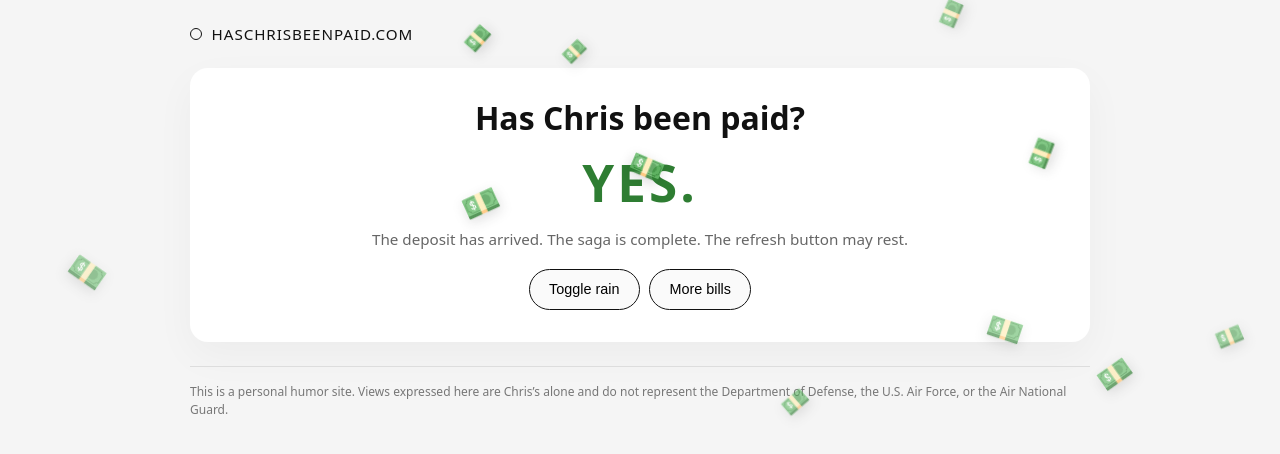
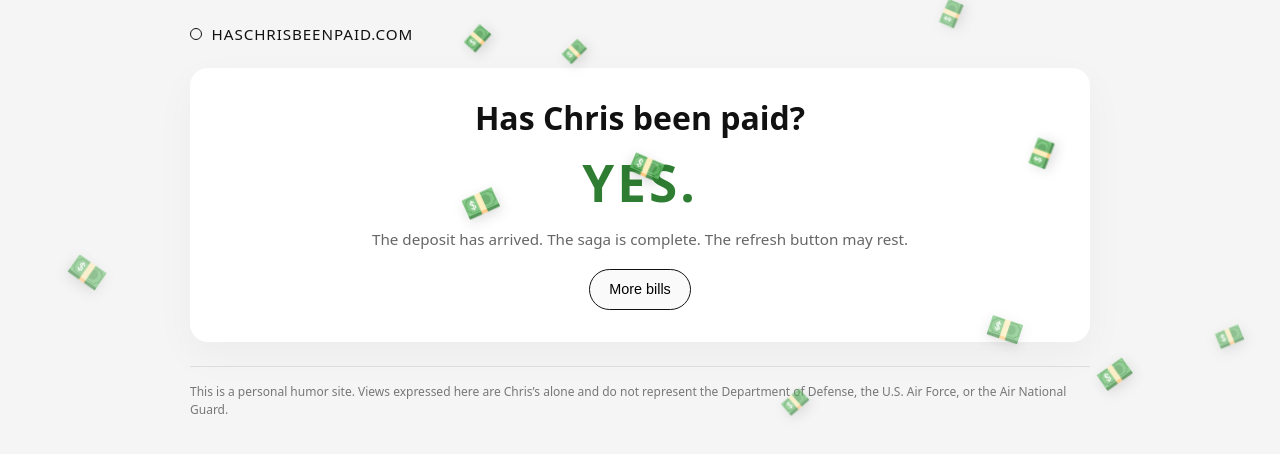
Before and after one commit to Gippy87/haschrisbeenpaid, a plain HTML site: page index.html in a window 1280 px wide. Drawn offline with Linux system fonts and the light colour scheme.

Commit message:
Update index.html

```diff
--- a/index.html
+++ b/index.html
@@ -130,7 +130,6 @@
         </p>
 
         <div class="paid-actions">
-          <button class="paid-btn" id="toggleRainBtn" type="button">Toggle rain</button>
           <button class="paid-btn" id="moreRainBtn" type="button">More bills</button>
         </div>
       </section>
```
